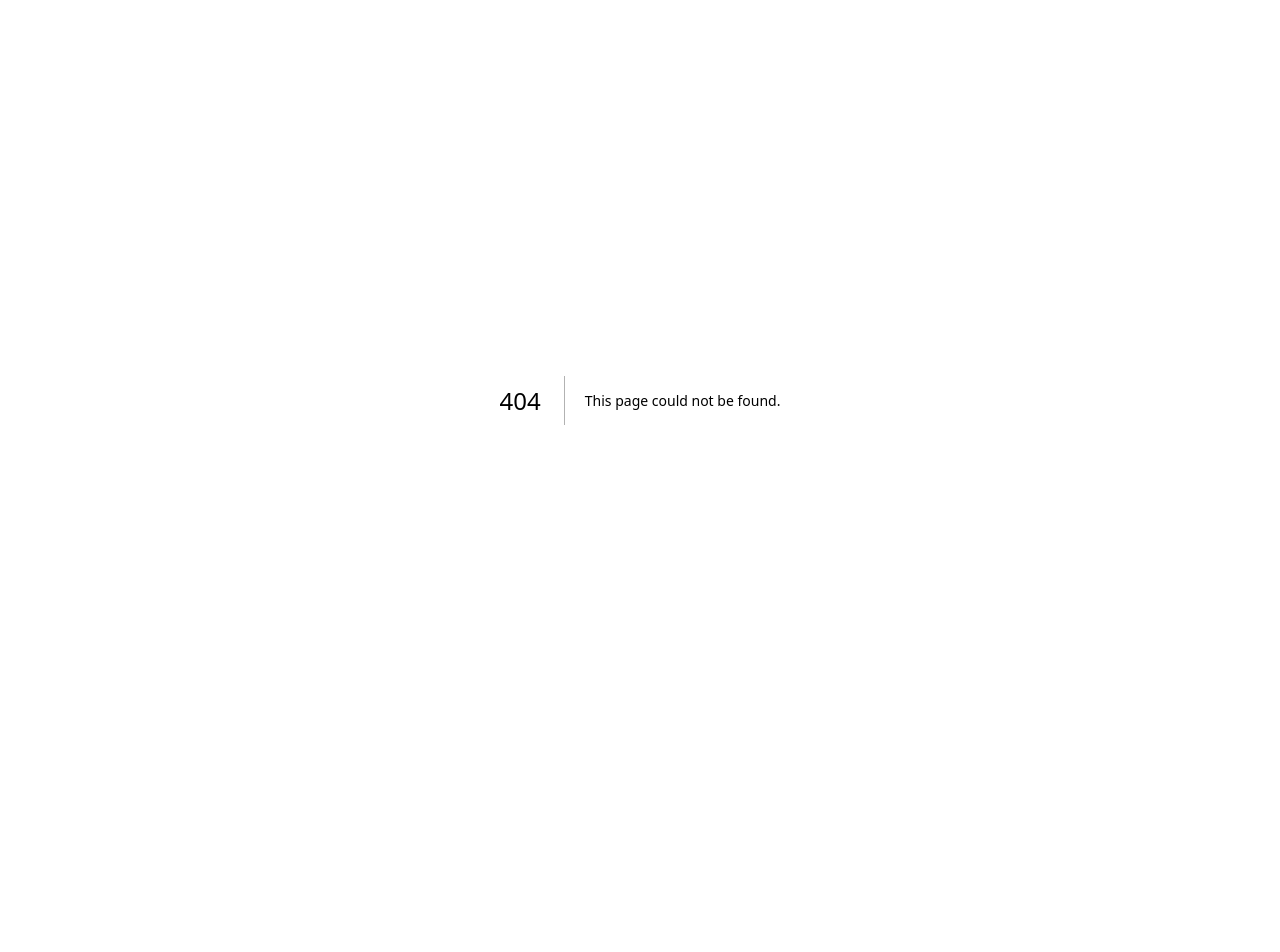
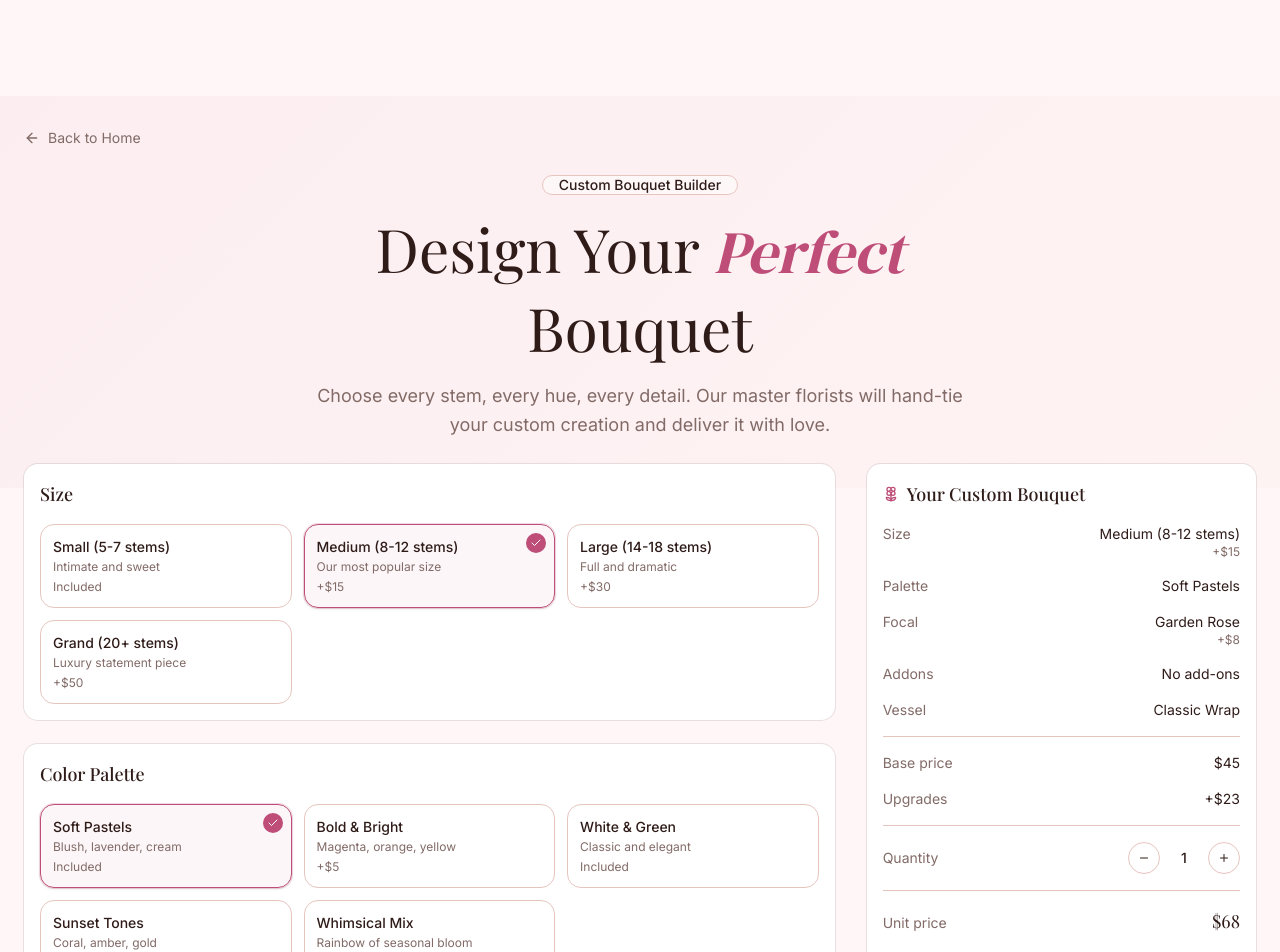
Before and after one commit to anas-khan-antimatter/mkt-petal-florist, a Next.js app: page /bouquet-builder in a window 1280 px wide. Before the commit this address had no page. Shown: the top 952 px of the page. Before the commit the page ends 800 px from the top, so only its background shows below. Built offline with nearby package versions, Linux system fonts and the light colour scheme; a web font is replaced by a local one.

Commit message:
antimatter: checkpoint c-1790733025493-8g8bu

```diff
--- /dev/null
+++ b/src/app/bouquet-builder/page.tsx
@@ -0,0 +1,213 @@
+"use client";
+
+import { useState, useCallback } from "react";
+import { Flower2, Plus, Minus, ArrowLeft, Check } from "lucide-react";
+import Link from "next/link";
+import { Button } from "@/components/ui/button";
+import { Badge } from "@/components/ui/badge";
+import { Separator } from "@/components/ui/separator";
+import { Card, CardContent, CardFooter, CardHeader, CardTitle } from "@/components/ui/card";
+import { builderCategories, BUILDER_BASE_PRICE } from "@/lib/data";
+
+export default function BouquetBuilderPage() {
+  const [selections, setSelections] = useState<Record<string, string>>({
+    size: "Medium (8-12 stems)",
+    palette: "Soft Pastels",
+    focal: "Garden Rose",
+    addons: "No add-ons",
+    vessel: "Classic Wrap",
+  });
+  const [quantity, setQuantity] = useState(1);
+  const [added, setAdded] = useState(false);
+
+  const handleSelection = useCallback((key: string, label: string) => {
+    setSelections((prev) => ({ ...prev, [key]: label }));
+  }, []);
+
+  const getOptionPrice = (key: string, label: string) => {
+    const category = builderCategories.find((c) => c.key === key);
+    if (!category) return 0;
+    const option = category.options.find((o) => o.label === label);
+    return option?.price ?? 0;
+  };
+
+  const totalAddons = Object.entries(selections).reduce((sum, [key, label]) => {
+    return sum + getOptionPrice(key, label);
+  }, 0);
+
+  const unitPrice = BUILDER_BASE_PRICE + totalAddons;
+  const totalPrice = unitPrice * quantity;
+
+  const handleAddToCart = () => {
+    setAdded(true);
+    setTimeout(() => setAdded(false), 2000);
+  };
+
+  return (
+    <div className="pt-24 pb-16">
+      {/* Hero */}
+      <section className="px-6 pb-12 bg-romantic-gradient">
+        <div className="max-w-7xl mx-auto pt-8">
+          <Link
+            href="/"
+            className="inline-flex items-center gap-2 text-sm text-muted-foreground hover:text-foreground mb-6 transition-colors"
+          >
+            <ArrowLeft className="w-4 h-4" />
+            Back to Home
+          </Link>
+          <div className="text-center max-w-2xl mx-auto">
+            <Badge variant="outline" className="rounded-full px-4 py-1 text-sm mb-4 bg-white/50">
+              Custom Bouquet Builder
+            </Badge>
+            <h1 className="font-heading text-4xl md:text-6xl leading-tight mb-4">
+              Design Your <span className="text-primary italic font-script">Perfect</span> Bouquet
+            </h1>
+            <p className="text-muted-foreground text-lg leading-relaxed">
+              Choose every stem, every hue, every detail. Our master florists
+              will hand-tie your custom creation and deliver it with love.
+            </p>
+          </div>
+        </div>
+      </section>
+
+      {/* Builder */}
+      <section className="px-6 -mt-6">
+        <div className="max-w-7xl mx-auto">
+          <div className="grid grid-cols-1 lg:grid-cols-3 gap-8">
+            {/* Options */}
+            <div className="lg:col-span-2 space-y-6">
+              {builderCategories.map((cat) => (
+                <Card key={cat.key} className="border-border/60">
+                  <CardHeader>
+                    <CardTitle className="font-heading text-lg">
+                      {cat.label}
+                    </CardTitle>
+                  </CardHeader>
+                  <CardContent>
+                    <div className="grid grid-cols-2 sm:grid-cols-3 gap-3">
+                      {cat.options.map((opt) => {
+                        const isSelected = selections[cat.key] === opt.label;
+                        return (
+                          <button
+                            key={opt.label}
+                            onClick={() => handleSelection(cat.key, opt.label)}
+                            className={`relative text-left p-3 rounded-xl border text-sm transition-all ${
+                              isSelected
+                                ? "border-primary bg-primary/5 shadow-sm ring-1 ring-primary/20"
+                                : "border-border hover:border-primary/40 bg-white"
+                            }`}
+                          >
+                            <div className="font-medium text-foreground">{opt.label}</div>
+                            {opt.description && (
+                              <div className="text-xs text-muted-foreground mt-0.5">{opt.description}</div>
+                            )}
+                            <div className="text-xs text-muted-foreground mt-1">
+                              {opt.price > 0 ? `+$${opt.price}` : "Included"}
+                            </div>
+                            {isSelected && (
+                              <div className="absolute top-2 right-2 w-5 h-5 rounded-full bg-primary flex items-center justify-center">
+                                <Check className="w-3 h-3 text-white" />
+                              </div>
+                            )}
+                          </button>
+                        );
+                      })}
+                    </div>
+                  </CardContent>
+                </Card>
+              ))}
+            </div>
+
+            {/* Summary sidebar */}
+            <div className="lg:col-span-1">
+              <Card className="sticky top-24 border-border/60">
+                <CardHeader>
+                  <CardTitle className="font-heading text-lg flex items-center gap-2">
+                    <Flower2 className="w-4 h-4 text-primary" />
+                    Your Custom Bouquet
+                  </CardTitle>
+                </CardHeader>
+                <CardContent className="space-y-4">
+                  {Object.entries(selections).map(([key, label]) => {
+                    const price = getOptionPrice(key, label);
+                    return (
+                      <div key={key} className="flex justify-between text-sm">
+                        <span className="text-muted-foreground capitalize">{key}</span>
+                        <span className="text-right">
+                          <div>{label}</div>
+                          {price > 0 && <div className="text-xs text-muted-foreground">+${price}</div>}
+                        </span>
+                      </div>
+                    );
+                  })}
+
+                  <Separator />
+
+                  <div className="flex justify-between text-sm">
+                    <span className="text-muted-foreground">Base price</span>
+                    <span>${BUILDER_BASE_PRICE}</span>
+                  </div>
+                  {totalAddons > 0 && (
+                    <div className="flex justify-between text-sm">
+                      <span className="text-muted-foreground">Upgrades</span>
+                      <span>+${totalAddons}</span>
+                    </div>
+                  )}
+
+                  <Separator />
+
+                  <div className="flex items-center justify-between">
+                    <span className="text-sm text-muted-foreground">Quantity</span>
+                    <div className="flex items-center gap-3">
+                      <button
+                        onClick={() => setQuantity(Math.max(1, quantity - 1))}
+                        className="w-8 h-8 rounded-full border border-border flex items-center justify-center hover:bg-muted transition-colors"
+                        aria-label="Decrease quantity"
+                      >
+                        <Minus className="w-3 h-3" />
+                      </button>
+                      <span className="text-sm font-medium w-6 text-center">{quantity}</span>
+                      <button
+                        onClick={() => setQuantity(Math.min(10, quantity + 1))}
+                        className="w-8 h-8 rounded-full border border-border flex items-center justify-center hover:bg-muted transition-colors"
+                        aria-label="Increase quantity"
+                      >
+                        <Plus className="w-3 h-3" />
+                      </button>
+                    </div>
+                  </div>
+
+                  <Separator />
+
+                  <div className="flex justify-between items-baseline">
+                    <span className="text-sm text-muted-foreground">Unit price</span>
+                    <span className="font-heading text-lg">${unitPrice}</span>
+                  </div>
+                  <div className="flex justify-between items-baseline">
+                    <span className="text-base font-medium">Total</span>
+                    <span className="font-heading text-3xl text-primary font-bold">
+                      ${totalPrice}
+                    </span>
+                  </div>
+                </CardContent>
+                <CardFooter>
+                  <Button
+                    className="w-full rounded-full gap-2"
+                    onClick={handleAddToCart}
+                    disabled={added}
+                  >
+                    {added ? (
+                      <><Check className="w-4 h-4" /> Added!</>
+                    ) : (
+                      <><Flower2 className="w-4 h-4" /> Add to Cart — ${totalPrice}</>
+                    )}
+                  </Button>
+                </CardFooter>
+              </Card>
+            </div>
+          </div>
+        </div>
+      </section>
+    </div>
+  );
+}
```
